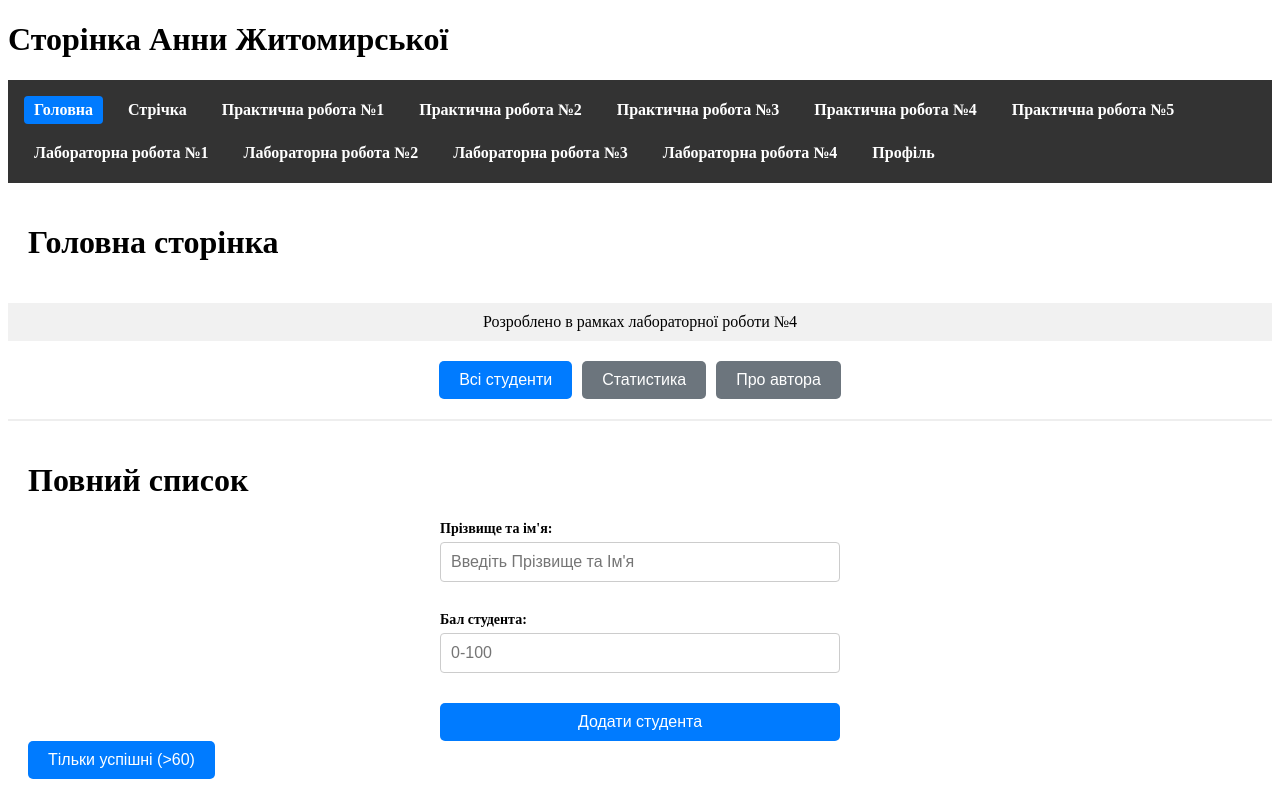
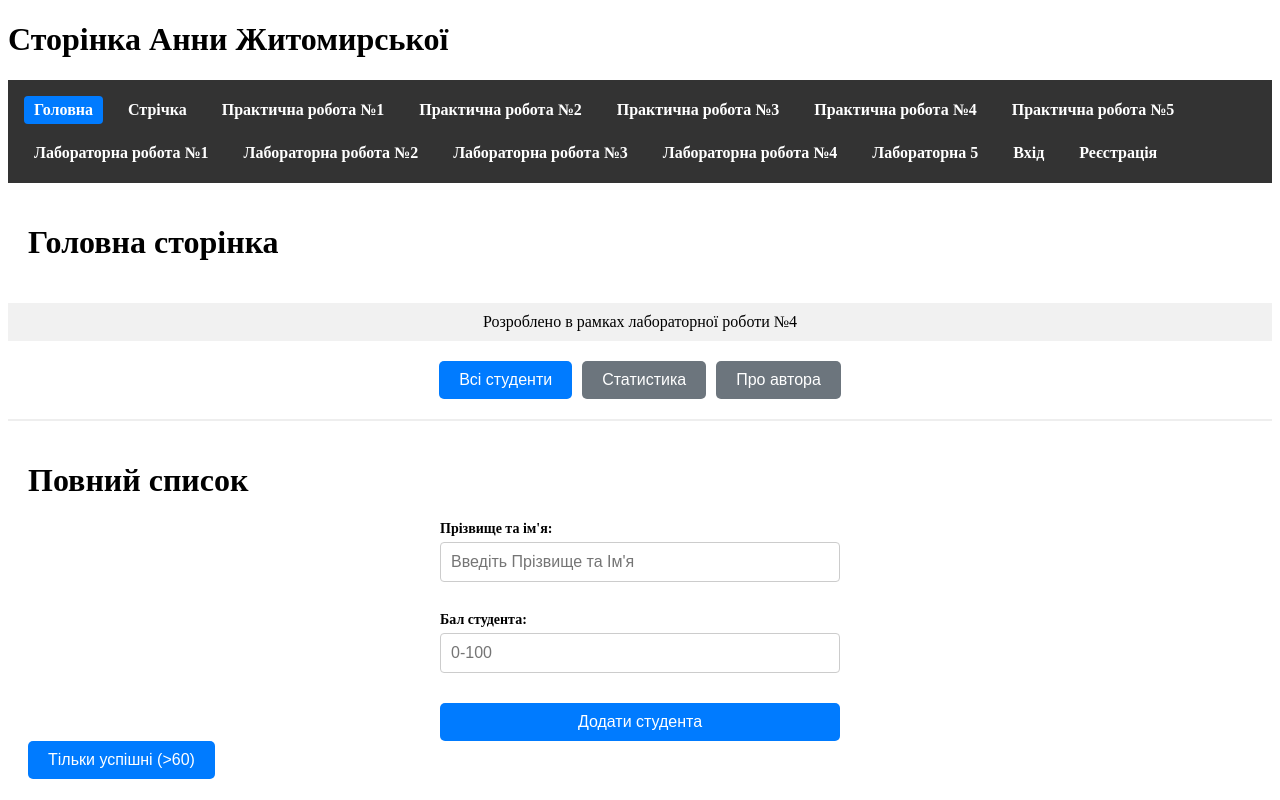
Before and after one commit to ZhytomyrskaAnna/my-react-project, a React (Vite) app: page / in a window 1280 px wide. Shown: the top 800 px of the page. Built offline with nearby package versions, Linux system fonts and the light colour scheme.

Commit message:
Create files for lab5

```diff
--- a/src/App.jsx
+++ b/src/App.jsx
@@ -18,8 +18,12 @@ import Lab1 from './components/pages/Lab1/Lab1.jsx';
 import Lab2 from './components/pages/Lab2/Lab2.jsx';
 import Lab3 from './components/pages/Lab3/Lab3.jsx';
 import Lab4 from './components/pages/Lab4/Lab4.jsx';
+import Lab5 from './components/pages/Lab5/Lab5.jsx';
 import NotFound from './components/pages/NotFound/NotFound.jsx';
-import Profile from './components/pages/Profile/Profile.jsx';
+import Login from './components/pages/Login/Login';
+import Register from './components/pages/Register/Register';
+import Profile from './components/pages/Profile/Profile';
+import ProtectedRoute from './components/hoc/ProtectedRoute';
 import styles from './App.module.css';
 import { Routes, Route } from 'react-router-dom'
 import { students, postsData, categories } from './data';
@@ -78,7 +82,12 @@ function App() {
           <Route path="lab2" element={<Lab2 />} />
           <Route path="lab3" element={<Lab3 />} />
           <Route path="lab4" element={<Lab4 />} />
-          <Route path="profile/*" element ={<Profile />} />
+          <Route path="lab5" element={<Lab5 />} />
+          <Route path="login" element={<Login />} />
+          <Route path="register" element={<Register />} />
+          <Route element={<ProtectedRoute />}>
+            <Route path="profile/*" element={<Profile />} />
+          </Route>
           <Route path="*" element ={<NotFound />} />
         </Route>
       </Routes>
--- a/src/components/templates/MainLayout/MainLayout.jsx
+++ b/src/components/templates/MainLayout/MainLayout.jsx
@@ -1,8 +1,13 @@
 import { NavLink, Outlet } from 'react-router-dom';
+import { useContext } from 'react';
+import { AuthContext } from '../../../context/AuthContext';
 import styles from './MainLayout.module.css';
 import Header from '../../organisma/Header';
 
 const MainLayout = () => {
+
+  const { isAuthenticated } = useContext(AuthContext);
+
   const getActiveClass = ({ isActive }) =>
     isActive ? `${styles.link} ${styles.active}` : styles.link;
 
@@ -21,7 +26,15 @@ const MainLayout = () => {
         <NavLink to="/lab2" className={getActiveClass}>Лабораторна робота №2</NavLink>
         <NavLink to="/lab3" className={getActiveClass}>Лабораторна робота №3</NavLink>
         <NavLink to="/lab4" className={getActiveClass}>Лабораторна робота №4</NavLink>
-        <NavLink to="/profile" className={getActiveClass}>Профіль</NavLink>
+        <NavLink to="/lab5" className={getActiveClass}>Лабораторна 5</NavLink>
+        {isAuthenticated ? (
+          <NavLink to="/profile" className={getActiveClass}>Особистий кабінет</NavLink>
+        ) : (
+          <>
+            <NavLink to="/login" className={getActiveClass}>Вхід</NavLink>
+            <NavLink to="/register" className={getActiveClass}>Реєстрація</NavLink>
+          </>
+        )}
       </nav>
       <main className={styles.mainContent}>
         <Outlet />
```
Also changed, not shown: src/components/hoc/ProtectedRoute.jsx (added), src/components/pages/Lab5/Lab5.jsx (added), src/components/pages/Login/Login.jsx (added), src/components/pages/Login/Login.module.css (added), src/components/pages/Register/Register.jsx (added), src/components/pages/Register/Register.module.css (added).
